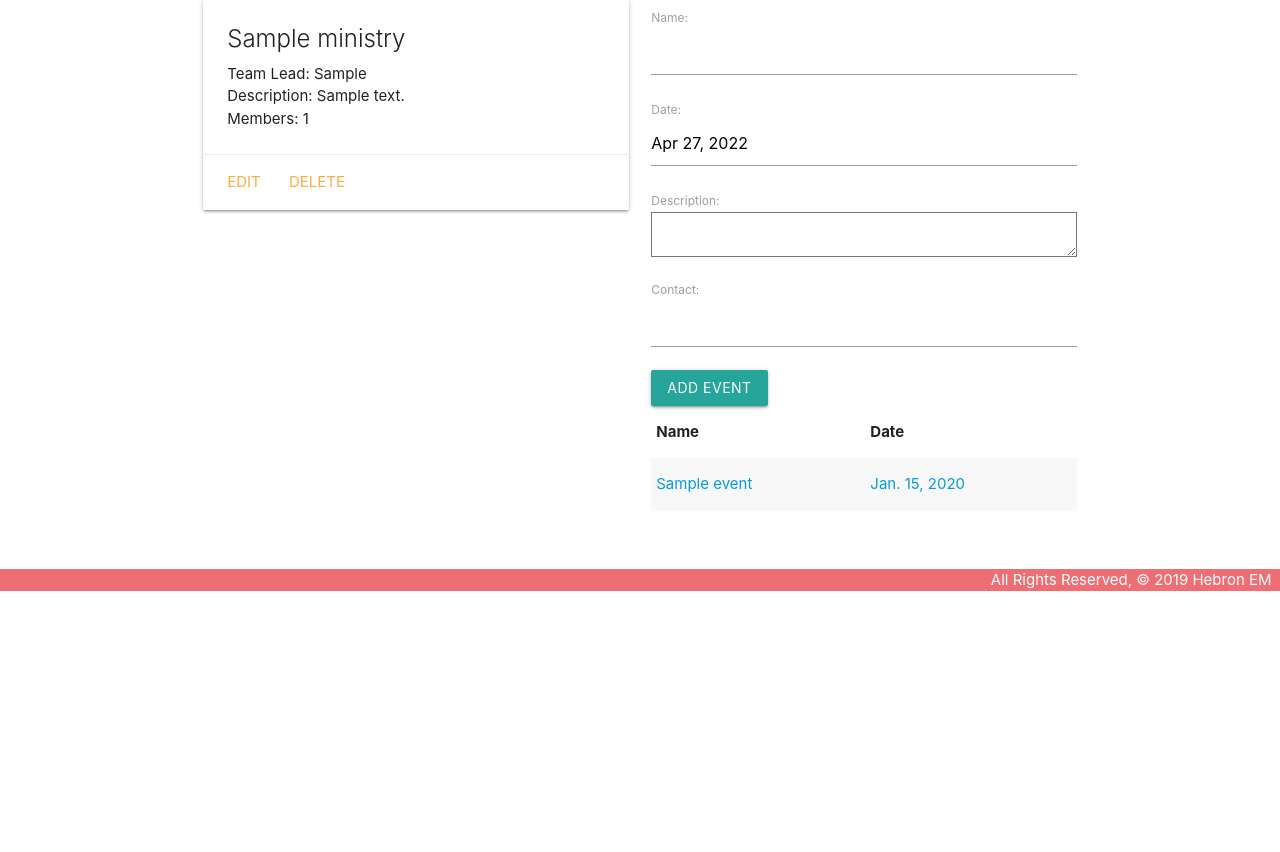
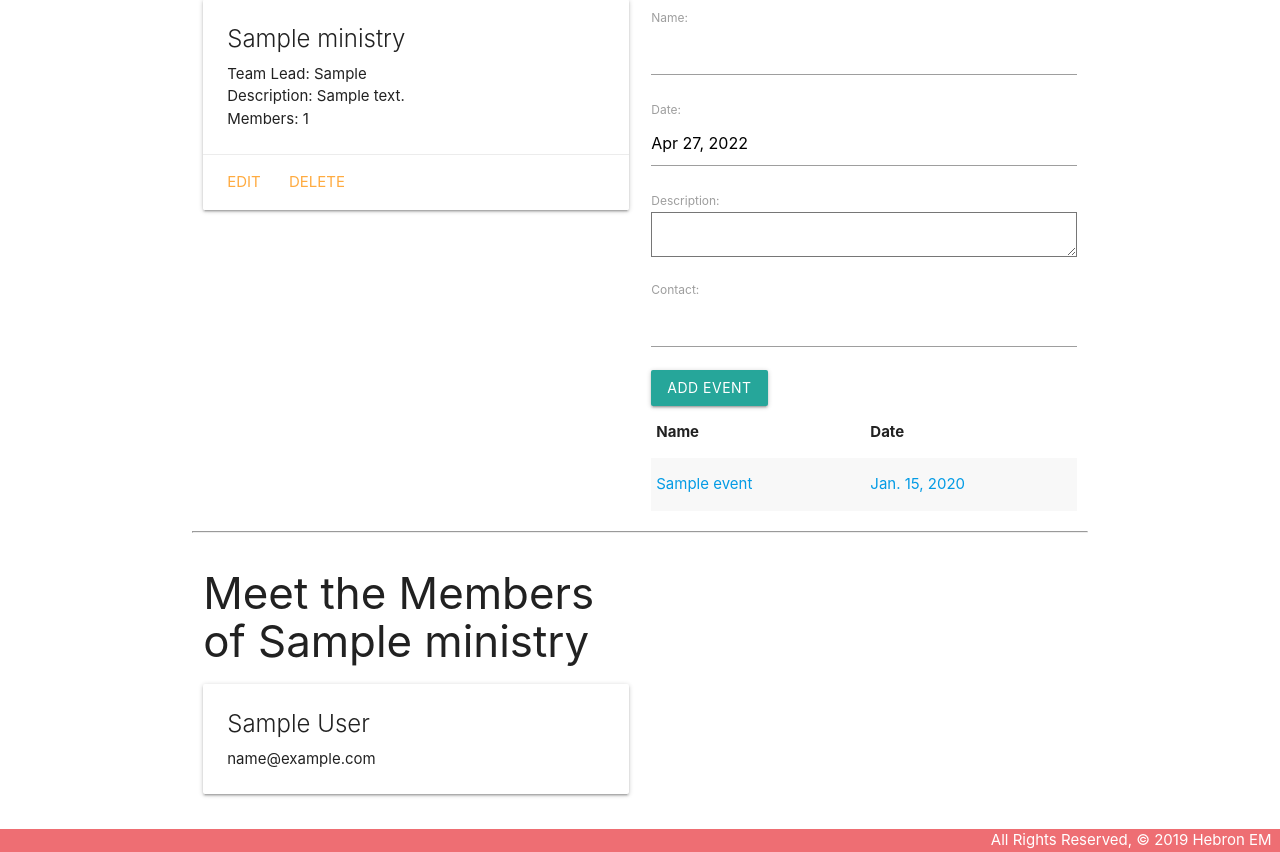
Before and after one commit to woojinv/Hebron-Ministries, a Django app: page /ministries/1/ in a window 1280 px wide. Shown: the part 209-1061 px from the top of the page. Before the commit the page ends 800 px from the top, so only its background shows below. Run offline with Django 4.2, Linux system fonts and the light colour scheme; tables that the repository leaves empty hold one stand-in row (values such as "Sample post").

Commit message:
able to seee members of a ministry

```diff
--- a/main_app/templates/ministries/detail.html
+++ b/main_app/templates/ministries/detail.html
@@ -49,6 +49,35 @@
     </div>
 </div>
 
+<hr>
+<div class="row">
+    <div class="col s6">
+        <h3>Meet the Members of {{ ministry.name }}</h3>
+
+        {% if ministry.members.count %}
+
+            {% for member in ministry.members.all %}
+                <div class="card">
+                    <div class="card-content">
+                        <span class="card-title">{{ member.name }}</span>
+                        <p>{{ member.email }}</p>
+                    </div>
+
+                </div>
+
+            {% endfor %}
+
+
+        {% else %}
+            <h5>No Members Yet!</h5>
+        {% endif %}
+
+
+    </div>
+
+</div>
+
+
 <script>
     const dateEl = document.getElementById('id_date');
     M.Datepicker.init(dateEl, {
```
